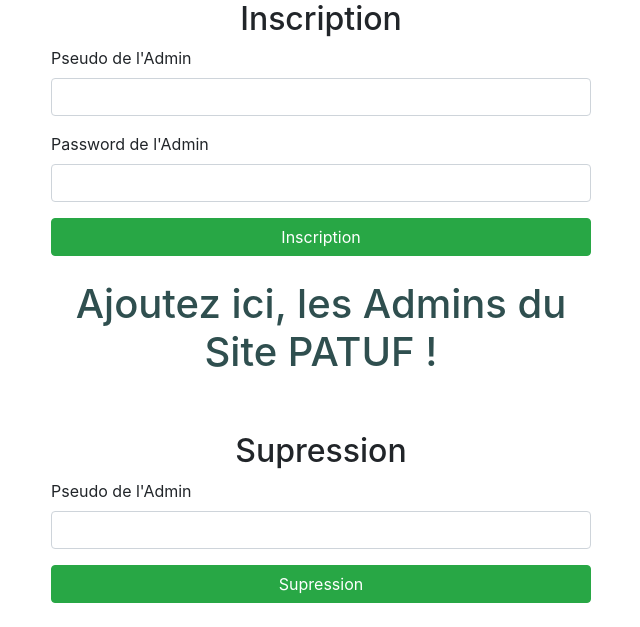
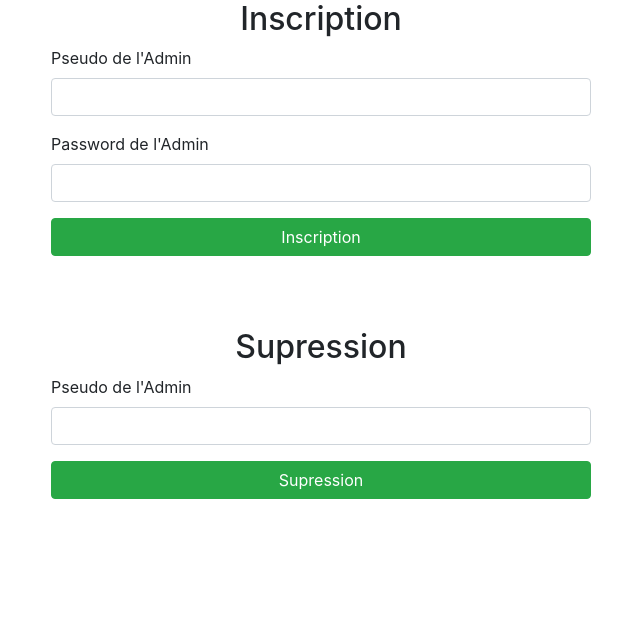
Before and after one commit to AmarAdam/patuf, a CodeIgniter app: page /database//ConnexionCtrl/addadmin in a window 1280 px wide. Shown: the part 174-801 px from the top of the page, without its empty margins (34-674 px from the left). After the commit the page ends 673 px from the top, so only its background shows below. Run offline with CodeIgniter, Linux system fonts and the light colour scheme; some libraries are stand-ins or nearby versions.

Commit message:
Update add_admin.php

```diff
--- a/application/views/pages/admin/add_admin.php
+++ b/application/views/pages/admin/add_admin.php
@@ -24,7 +24,6 @@
                     <div class="text-center"><input class="btn btn-primary btn-success btn-block" type="submit" value=" Inscription " /></div>
                     <div class="text-center">
                         <br>
-                        <h1 style="color:darkslategrey; " > Ajoutez ici, les Admins du Site PATUF ! </h1>
                     </div>
                 </form>
                 </div>
```
